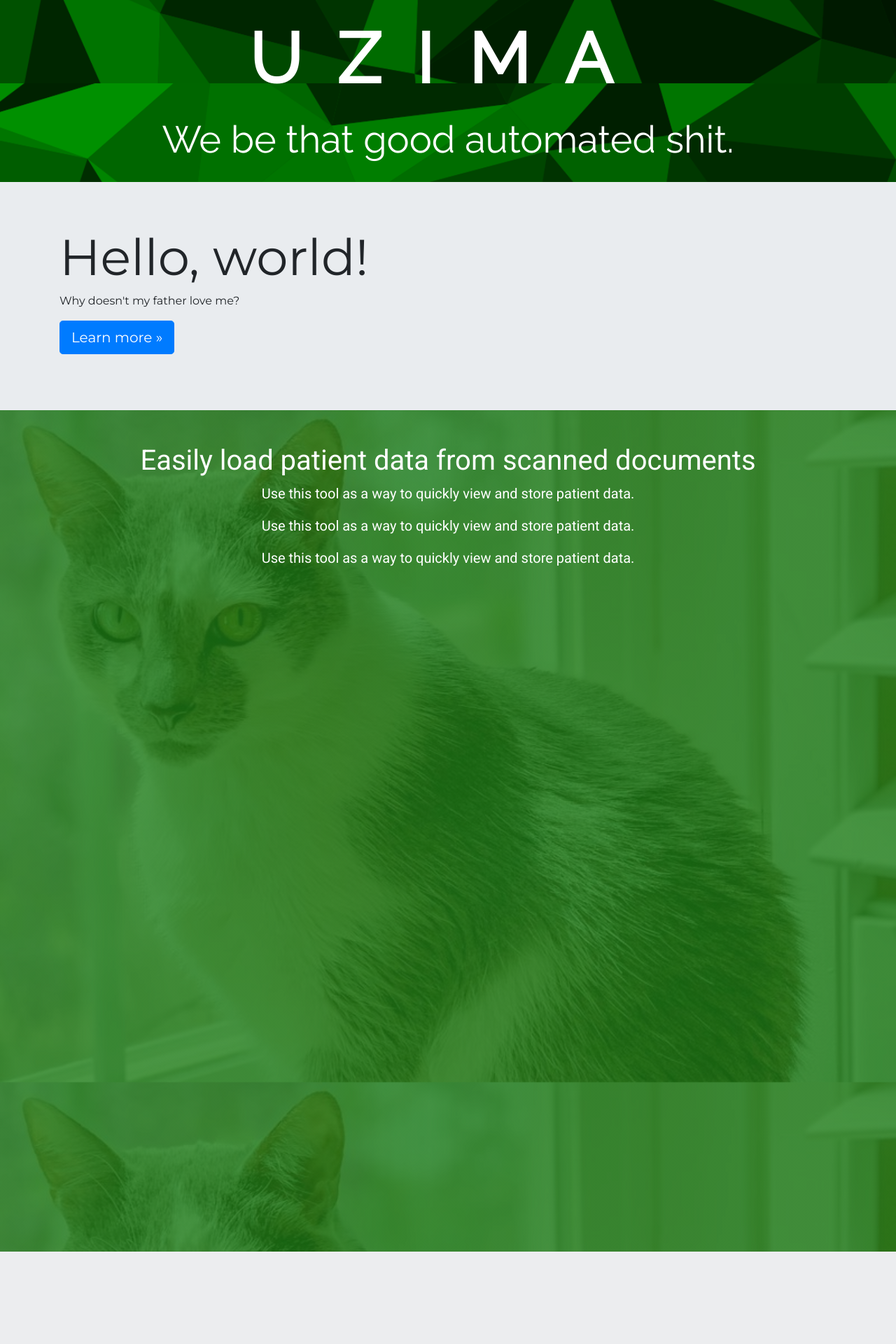
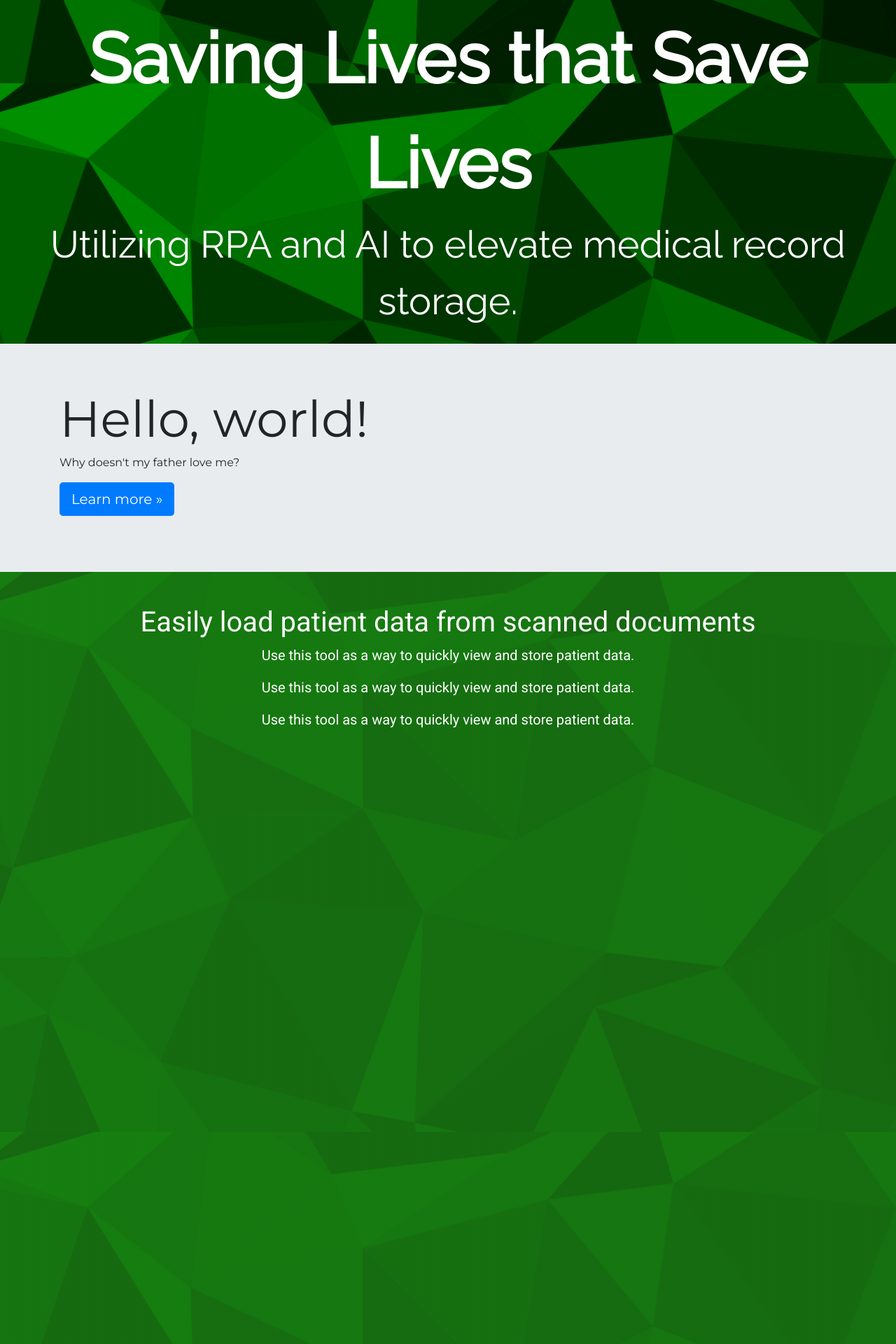
Before and after one commit to alexdloia/pdfload-healthplusplus-2019, a Flask app: page / in a window 1280 px wide. Shown: the part 681-2601 px from the top of the page at 70% size. Before the commit the page ends 2469 px from the top, so only its background shows below. Run offline with Flask 2, Linux system fonts and the light colour scheme; some libraries are stand-ins or nearby versions; some web fonts are replaced.

Commit message:
changes body block

```diff
--- a/static/css/starter-template.css
+++ b/static/css/starter-template.css
@@ -20,7 +20,7 @@ body {
   padding: 3rem 0;
   text-align: center;
   font-family: 'Roboto', sans-serif;
-	background-image: linear-gradient(rgba(27, 122, 20, 0.8), rgba(27, 122, 20, 0.8)),url('../img/img_1317.jpg') !important;
+	background-image: linear-gradient(rgba(27, 122, 20, 0.8), rgba(27, 122, 20, 0.8)),url('../img/background.jpg') !important;
 	position:relative;
 	width:100%;
 	color:white !important;
@@ -47,13 +47,12 @@ header .header-content{
 }
 
 .header-huge {
-	letter-spacing: 0.5em;
 	text-align: center;
     font-family: 'Raleway', sans-serif;
     font-size: 100px;
     margin-top:10px;
     margin-bottom:0px;
-    font-weight: bolder;
+    font-weight: bold;
     color: white;
 }
 
--- a/templates/index.html
+++ b/templates/index.html
@@ -62,16 +62,16 @@
         </form>
       </div>
     </nav>
-
+      {% block content %}
     <div class="header-content">
-        <div class="emblem"><img src="https://upload.wikimedia.org/wikipedia/commons/thumb/8/85/Smiley.svg/800px-Smiley.svg.png" class="rounded mx-auto d-block" width="600" height="600"></div>
-        <div class="header-huge">UZIMA</div>
-        <div class="header-medium" style="margin-bottom: 20px">We be that good automated shit.</div>
+        <div class="emblem"><img src="{{ url_for('static', filename='img/logo.png') }}" class="rounded mx-auto d-block" width="900" height="600"></div>
+        <div class="header-huge">Saving Lives that Save Lives</div>
+        <div class="header-medium" style="margin-bottom: 20px">Utilizing RPA and AI to elevate medical record storage.</div>
     </div>
 
     <main role="main">
 
-      {% block content %}
+
 
       <div class="jumbotron jumbotron-fluid">
         <div class="container">
```
Also changed, not shown: static/img/logo.png (added).
